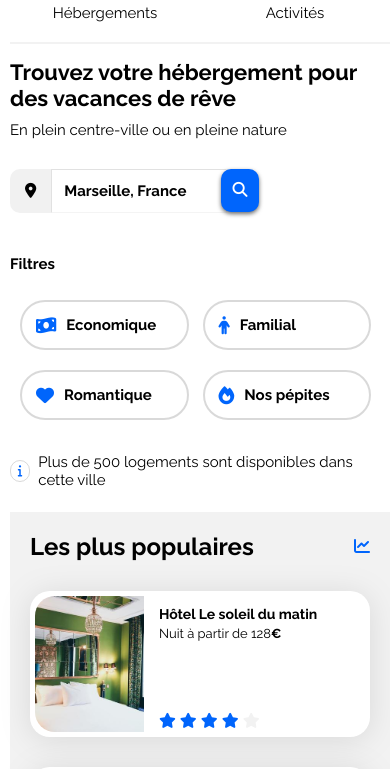
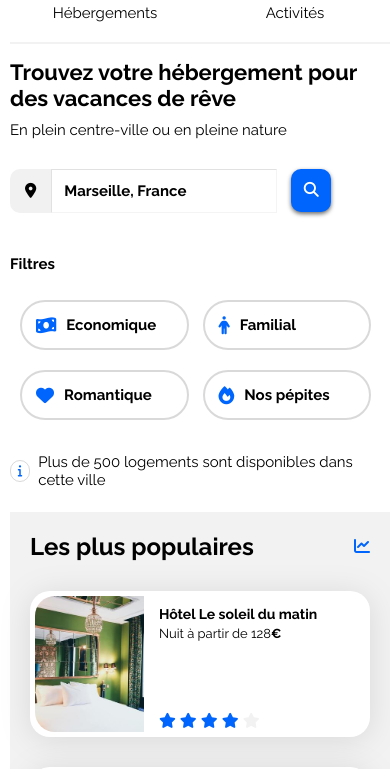
Before and after one commit to SinicX3/Projet2---HTML-CSS, a plain HTML site: page index.html in a window 390 px wide. Shown: the part 66-835 px from the top of the page. Drawn offline with Linux system fonts and the light colour scheme.

Commit message:
Corrections maquette

```diff
--- a/css/style.css
+++ b/css/style.css
@@ -123,7 +123,7 @@ a {
     border-width: 1px;
     font-weight: bold;
     font-size: 15px;
-    max-width:150px;
+    width:100%;
 }
 
 .in_format {
@@ -151,7 +151,7 @@ a {
     border-radius: 0px 10px 10px 0px;
     padding:0px 10px 0px 10px;
     position:absolute;
-    left: 170px;
+    left: 240px;
     height:43px;
 }
 
@@ -510,6 +510,10 @@ a {
         margin: 0px;
     }
 
+    input {
+        width:150px;
+    }
+
     .list_filtres {
         display:grid;
         grid-template-columns: 50% 50%;
```
